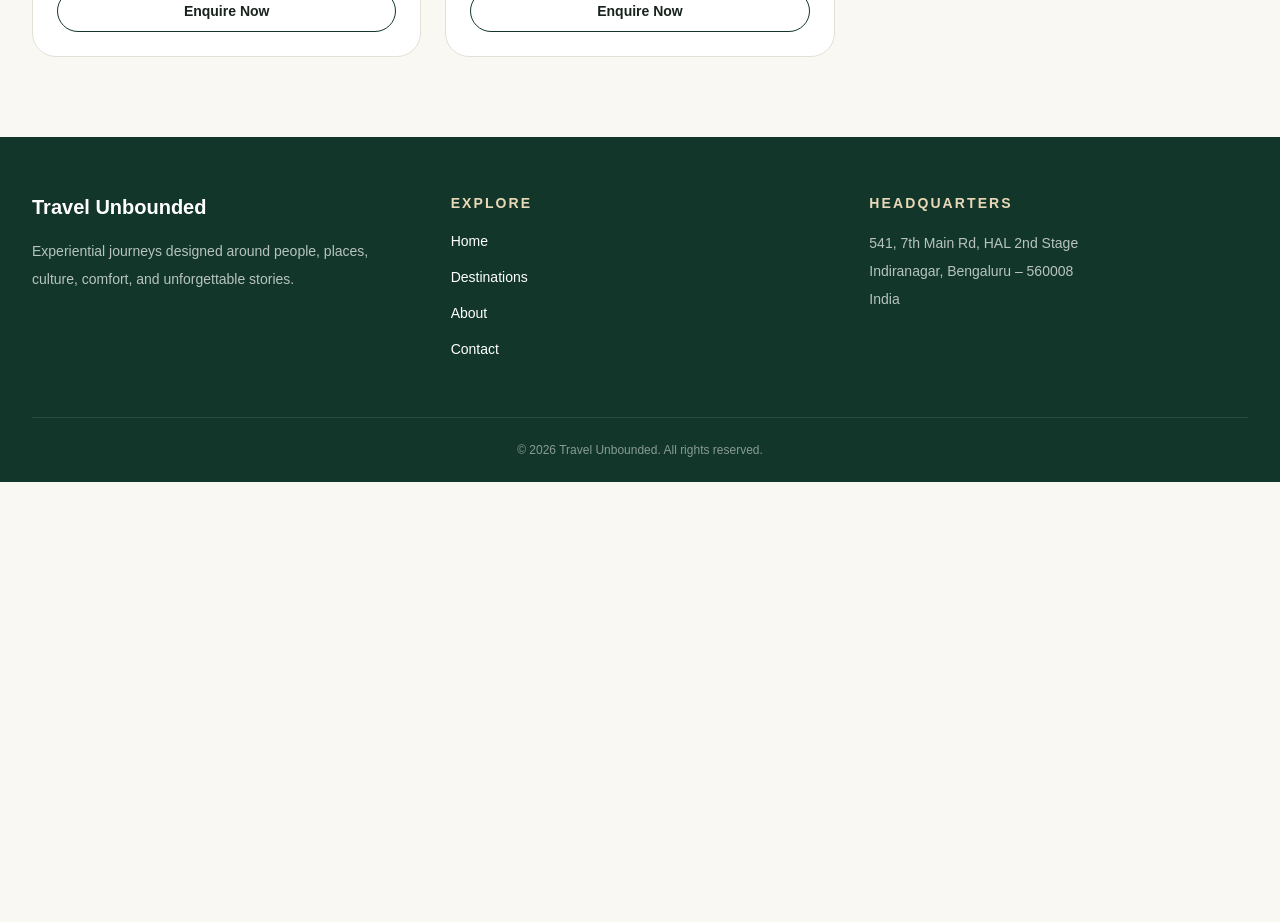
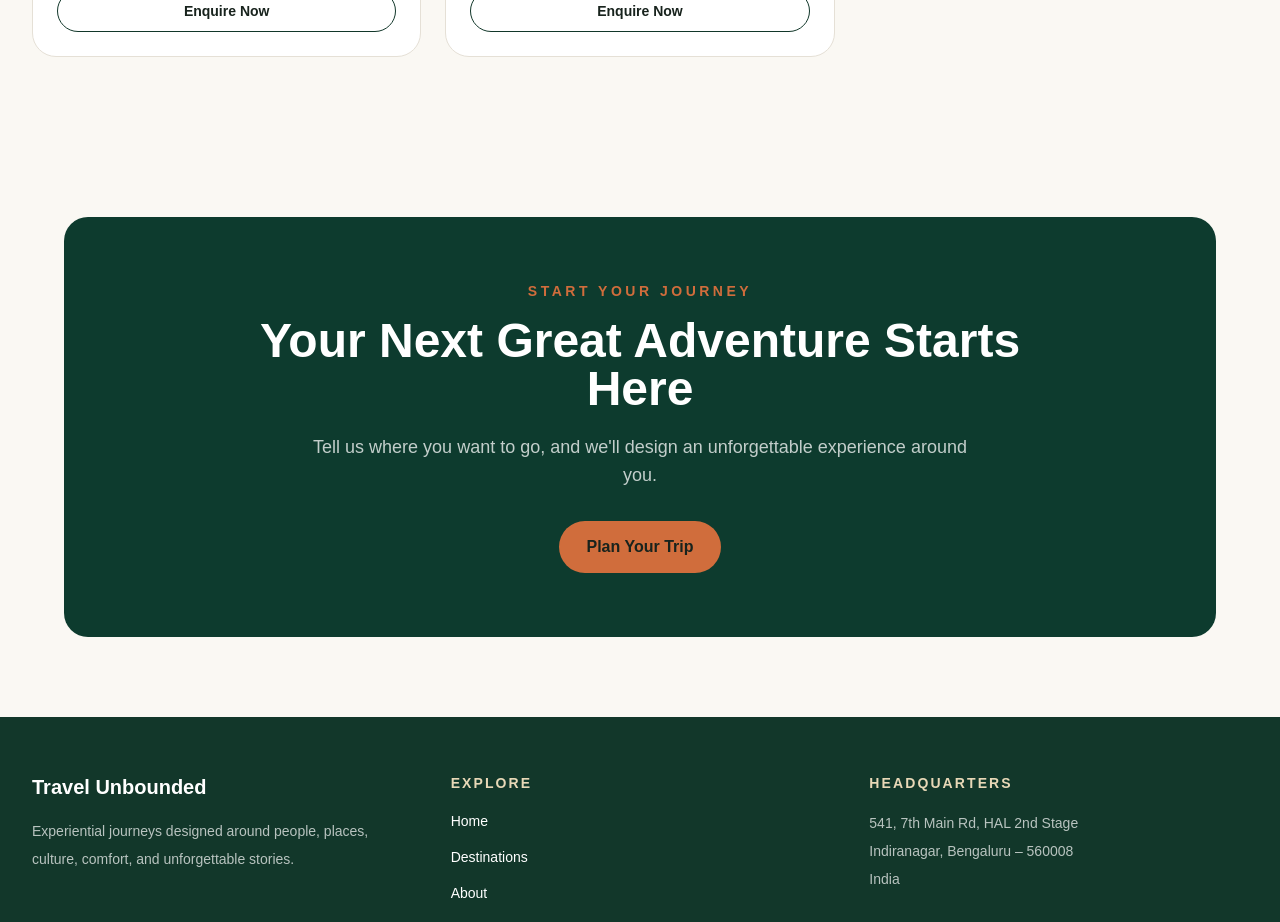
Before and after one commit to venkateshmacherla/travel-unbounded, a Next.js app: page / in a window 1280 px wide. Shown: the part 3080-4002 px from the top of the page. Before the commit the page ends 3562 px from the top, so only its background shows below. Built offline with nearby package versions, Linux system fonts and the light colour scheme.

Commit message:
feat: add CTA section to home page

```diff
--- a/src/app/page.tsx
+++ b/src/app/page.tsx
@@ -4,7 +4,8 @@ import { getDestinationsByCategory } from "@/data/destinations";
 
 export default function Home() {
   const indiaDestinations = getDestinationsByCategory("india");
-  const internationalDestinations = getDestinationsByCategory("international");
+  const internationalDestinations =
+    getDestinationsByCategory("international");
 
   return (
     <>
@@ -23,6 +24,30 @@ export default function Home() {
         destinations={internationalDestinations}
         tint="light"
       />
+
+      <section className="px-6 py-20">
+        <div className="mx-auto max-w-6xl rounded-3xl bg-[#0d3b2e] px-6 py-16 text-center sm:px-10">
+          <p className="mb-4 text-sm font-semibold uppercase tracking-[0.25em] text-[#d06d3c]">
+            Start Your Journey
+          </p>
+
+          <h2 className="mx-auto max-w-3xl text-3xl font-bold text-white sm:text-4xl lg:text-5xl">
+            Your Next Great Adventure Starts Here
+          </h2>
+
+          <p className="mx-auto mt-5 max-w-2xl text-base leading-7 text-white/75 sm:text-lg">
+            Tell us where you want to go, and we&apos;ll design an unforgettable
+            experience around you.
+          </p>
+
+          <a
+            href="/contact"
+            className="mt-8 inline-flex rounded-full bg-[#d06d3c] px-7 py-3.5 font-semibold text-white transition hover:opacity-90"
+          >
+            Plan Your Trip
+          </a>
+        </div>
+      </section>
     </>
   );
 }
```
